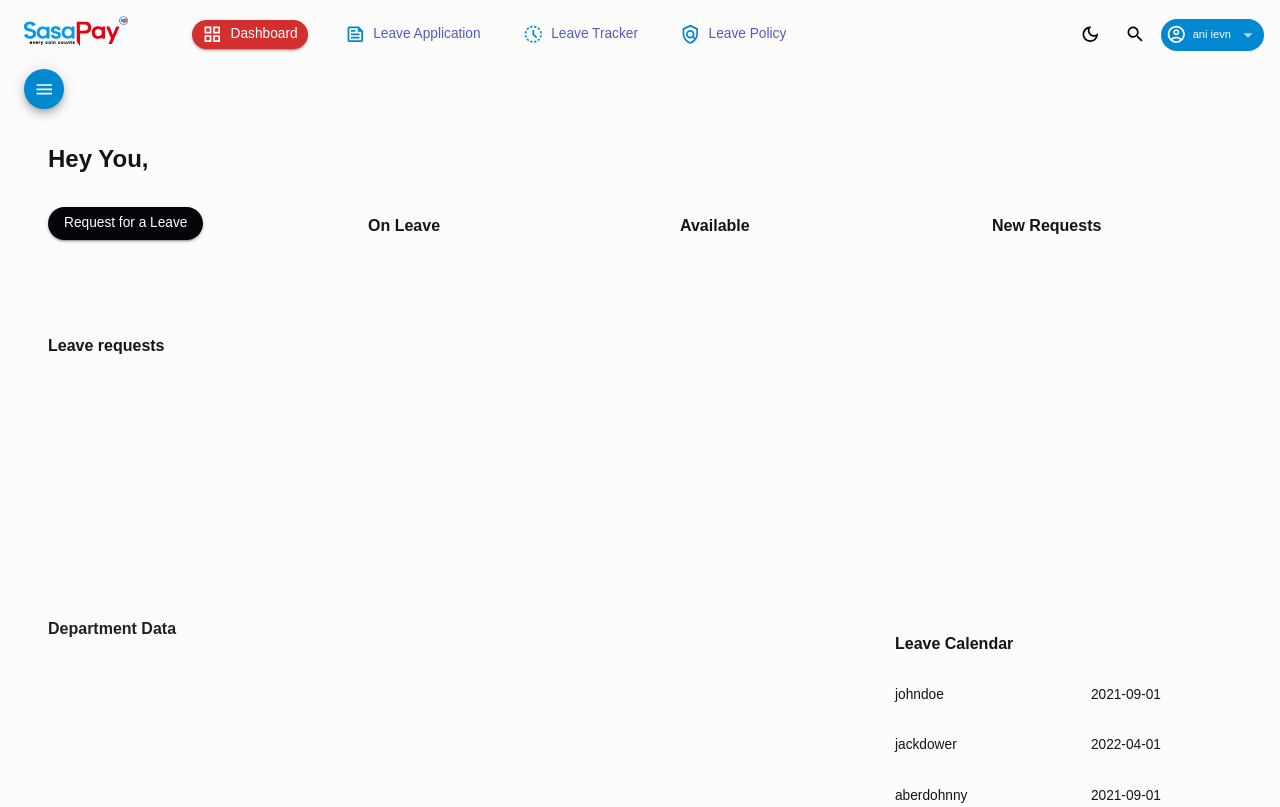
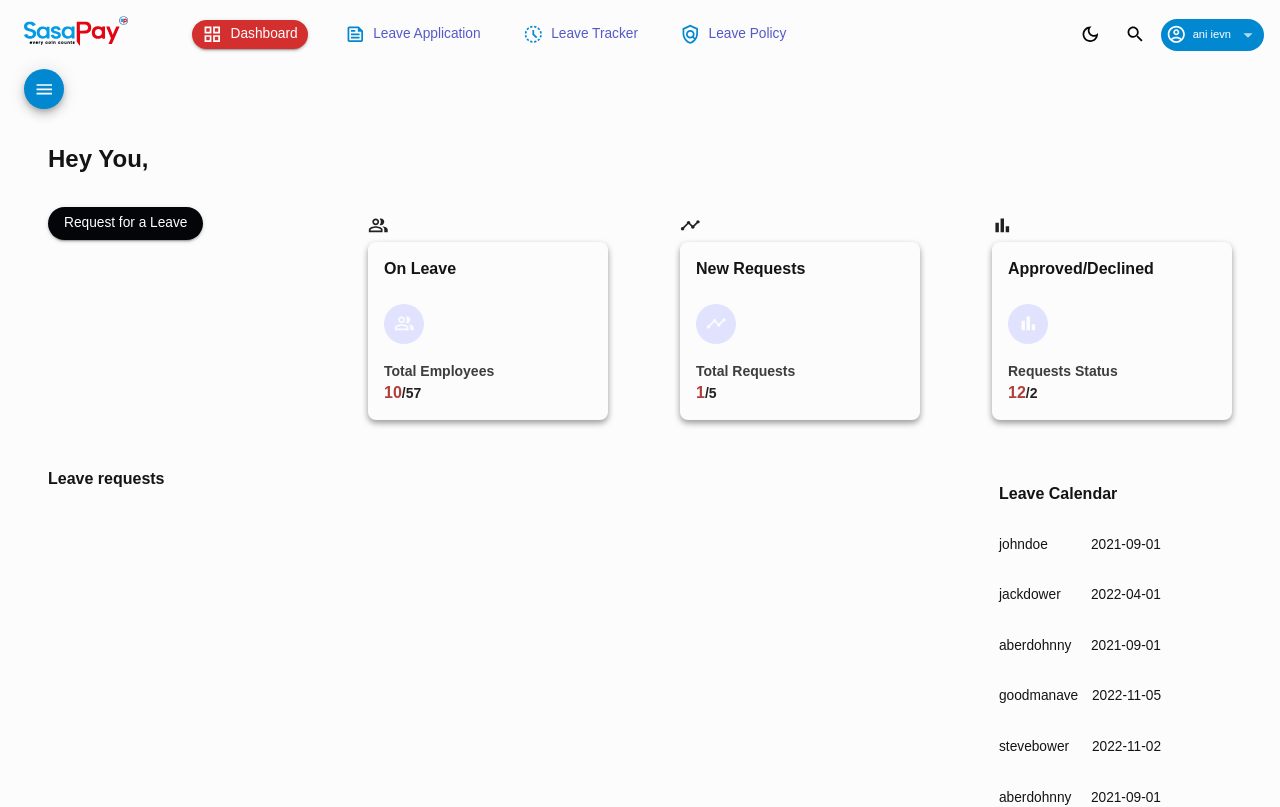
Before and after one commit to kevinMudenge/leave-management-system, a React (Create React App) app: page /dashboard/app in a window 1280 px wide. Shown: the top 807 px of the page. Built offline with nearby package versions, Linux system fonts and the light colour scheme.

Commit message:
fixed sidebar, statbox, did some stuff, overall looks good

```diff
--- a/src/components/global/copyright.jsx
+++ b/src/components/global/copyright.jsx
@@ -1,4 +1,4 @@
-
+import {Link} from "react-router-dom";
 import {Typography, useTheme} from "@mui/material";
 
 import {tokens} from "../../theme";
@@ -6,14 +6,14 @@ import {tokens} from "../../theme";
 export default function Copyright(props) {
     const theme = useTheme();
     const colors= tokens(theme.palette.mode);
-    const sasapayurl= "https//:sasapay.co.ke"
+    const sasapayurl= ""
 
     return (
       <Typography variant="h6" color={colors.blueAccent[400]} align="center" {...props}>
         {'Copyright © '}
-        <a color="inherit" target="_blank" rel="noopener noreferrer" href={sasapayurl}>
+        <Link color="inherit" target="_blank" href={sasapayurl}>
           SasaPay
-        </a>{' '}
+        </Link>{' '}
         {new Date().getFullYear()}
         {'.'}
       </Typography>
--- a/src/components/sections/StatBox.jsx
+++ b/src/components/sections/StatBox.jsx
@@ -1,22 +1,42 @@
-import { Box, Grid, Typography, useTheme } from "@mui/material";
+import { Avatar, Box, Grid, Typography, useTheme } from "@mui/material";
 import { tokens } from "../../theme";
 
-const StatBox = ({ title, icon}) => {
+const StatBox = ({ title, icon, subtitle, data, subdata}) => {
   const theme = useTheme();
   const colors = tokens(theme.palette.mode);
 
   return (
     <Grid container spacing={2} mt={1} mb={2} mx={1}>
-      <Box height="72px">
+      <Box width="240px">
       {icon}
-        <Box display="flex" alignItems="center" gap={2}>
-          <Typography
+        <Box display="flex" alignItems="flex-start" flexDirection="column"
+        sx={{
+          boxShadow: "0px 3px 6px rgba(0, 0, 0, 0.4)",
+          borderRadius: "8px",
+          padding: "16px",
+      }}
+      >
+          <Typography mb={1}
             variant="h5"
             fontWeight="bold"
             sx={{ color: colors.grey[100] }}
           >
             {title}
           </Typography>
+          <Avatar sx={{marginY: 2, backgroundColor: colors.blueAccent[900]}}>
+            {icon}
+          </Avatar>
+          <Typography
+            variant="h6"
+            fontWeight="bold"
+            sx={{ color: colors.grey[300] }}
+          >
+            {subtitle}
+          </Typography>
+          <Box display="flex" alignItems="baseline">
+          <Typography variant="h5" sx={{color: colors.redAccent[400]}} fontWeight='Bold'>{data}</Typography >
+          <Typography variant="h6" fontWeight='Bold'>/{subdata}</Typography>
+          </Box>
         </Box>
       </Box>
     </Grid>
--- a/src/scenes/auth/ForgotPassword.jsx
+++ b/src/scenes/auth/ForgotPassword.jsx
@@ -1,4 +1,4 @@
-import React, { useState, forwardRef } from 'react';
+import { useState, forwardRef } from 'react';
 import { Button, Avatar, Box, TextField, Modal, Typography, Snackbar } from '@mui/material';
 
 import ErrorOutlineOutlinedIcon from '@mui/icons-material/ErrorOutlineOutlined';
@@ -107,8 +107,8 @@ const Forgotpassword = forwardRef(({ open, onClose }, ref) => {
         borderRadius: '4px',
         textAlign: 'center',
       }}>
-        <Avatar sx={{ m: 'auto'}}>
-            <ContactSupportOutlinedIcon color="info"/>
+        <Avatar sx={{ m: 'auto', backgroundColor: '#f8dcdb'}}>
+            <ContactSupportOutlinedIcon color="error"/>
           </Avatar>
         <Typography component="h1" variant="h5" mt={2} mb={5}>Forgot Password?</Typography>
         <Typography variant='body2'>Enter the Email address associated with your account and we will send you your reset password shortly.</Typography>
--- a/src/scenes/auth/Login.jsx
+++ b/src/scenes/auth/Login.jsx
@@ -17,6 +17,7 @@ import Copyright from '../../components/global/copyright';
 
 
 export default function Login() {
+
   const navigate = useNavigate();
   const [showPassword] = useState(false);
   const [emailError, setEmailError] = useState('');
@@ -60,7 +61,7 @@ export default function Login() {
     setForgotPasswordOpen(false);
   };
 
-  return (
+  return (<Box sx={{backgroundImage: 'url(../../assets/background.png)', backgroundRepeat: 'no-repeat', width: '100%'}}>
       <Container component="main" maxWidth="xs">
         <Box
           sx={{
@@ -70,7 +71,7 @@ export default function Login() {
             alignItems: 'center',
           }}
         >
-          <Avatar sx={{ m: 1}}>
+          <Avatar sx={{ m: 1, backgroundColor: '#e1e2fe'}}>
             <LockOutlinedIcon color="info"/>
           </Avatar>
           <Typography component="h1" variant="h5">
@@ -132,5 +133,6 @@ export default function Login() {
         </Box>
         <Copyright sx={{ mt: 8, mb: 4 }} />
       </Container>
+      </Box>
   );
 }
--- a/src/scenes/dashboard/index.jsx
+++ b/src/scenes/dashboard/index.jsx
@@ -1,3 +1,4 @@
+import { Link as RouterLink } from 'react-router-dom';
 import { Box, Button, Typography, Grid, useTheme } from "@mui/material";
 
 import { mockTransactions } from "../../data/mockData";
@@ -6,7 +7,10 @@ import { tokens } from "../../theme";
 import Header from "../../components/global/Header";
 import Copyright from '../../components/global/copyright';
 import StatBox from "../../components/sections/StatBox";
-import Sidebar from "../../components/global/Sidebar";
+
+import PeopleAltOutlinedIcon  from '@mui/icons-material/PeopleAltOutlined';
+import BarChartOutlinedIcon from '@mui/icons-material/BarChartOutlined';
+import TimelineOutlinedIcon from '@mui/icons-material/TimelineOutlined';
 
 
 
@@ -21,33 +25,42 @@ const Dashboard = () => {
       </Box>
 
       <Grid container spacing={2} mt={1} mb={2} mx={1}>
-        <Grid item xs={12} md={3}>
-          <Button variant="contained" sx={{ borderRadius: "32px", textTransform: "revert" }}>
+        <Grid item xs={12} md={3} alignItems="flex-start">
+          <Button variant="contained" sx={{ borderRadius: "32px", textTransform: "revert" }} component={RouterLink} to="/dashboard/leaveapplication">
             <Typography>Request for a Leave</Typography>
           </Button>
         </Grid>
         <Grid item xs={12} md={3}>
           <StatBox
             title="On Leave"
-            progress=".5"
+            icon={<PeopleAltOutlinedIcon/>}
+            data="10"
+            subdata="57"
+            subtitle="Total Employees"
             />
         </Grid>
         <Grid item xs={12} md={3}>
-          <StatBox
-            title="Available"
-            progress="0.50"
-            />
+        <StatBox
+            title="New Requests"
+            icon={<TimelineOutlinedIcon/>}
+            data="1"
+            subdata="5"
+            subtitle="Total Requests"
+          />
         </Grid>
         <Grid item xs={12} md={3}>
-          <StatBox
-            title="New Requests"
-            progress="0.30"
-          />
+           <StatBox
+            title="Approved/Declined"
+            icon={<BarChartOutlinedIcon/>}
+            data="12"
+            subdata="2"
+            subtitle="Requests Status"
+            />
         </Grid>
       </Grid>
 
       <Grid container spacing={2} mt={1} mb={2} mx={1}>
-        <Grid item xs={12}>
+        <Grid item xs={12} md={9}>
           <Box>
             <Typography
             variant="h5"
@@ -57,30 +70,8 @@ const Dashboard = () => {
               Leave requests
             </Typography>
           </Box>
-          <Box height="250px" m="-20px 0 0 0">
-           {/*datagrid goes here*/}
-          </Box>
         </Grid>
-      </Grid>
-
-        {/* ROW 3 */}
-      <Grid container spacing={2} mt={1} mb={2} mx={1}>
-        <Grid item xs={12} md={8}>
-          <Typography variant="h5" fontWeight="600">
-            Department Data
-          </Typography>
-          <Box
-            display="flex"
-            flexDirection="column"
-            alignItems="center"
-            mt="25px"
-          >
-            {/*pie data will go here */}
-
-
-          </Box>
-        </Grid>
-        <Grid item xs={12} md={3}>
+        <Grid item xs={12} md={2}>
           <Box
             display="flex"
             justifyContent="space-between"
@@ -109,6 +100,25 @@ const Dashboard = () => {
           ))}
         </Grid>
       </Grid>
+
+        {/* ROW 3 */}
+      <Grid container spacing={2} mt={1} mb={2} mx={1}>
+        <Grid item xs={12}>
+          <Typography variant="h5" fontWeight="600">
+            Department Data
+          </Typography>
+          <Box
+            display="flex"
+            flexDirection="column"
+            alignItems="center"
+            mt="25px"
+          >
+            {/*pie data will go here and etcetera*/}
+
+
+          </Box>
+        </Grid>
+      </Grid>
       <Grid mb={3}>
         <Typography
         variant="h5"
--- a/src/scenes/leaveapplication/index.jsx
+++ b/src/scenes/leaveapplication/index.jsx
@@ -17,13 +17,13 @@ const LeaveApplicationForm = () => {
   const leaveTypes = [
     { id: 1, name: "Annual Leave" },
     { id: 2, name: "Sick Leave" },
-    { id: 3, name: "Maternity Leave" },
-    { id: 4, name: "Paternal Leave" },
+    { id: 3, name: "Maternity Leave" },// place as menu item to edit
+    { id: 4, name: "Paternal Leave" },//as per gender
     { id: 5, name: "Compasionate Leave" },
     { id: 6, name: "Persoal Leave" },
     { id: 6, name: "Exam Leave" },
 
-    //add api calls or more leave data
+    //replace with api calls
   ];
 
 
--- a/src/scenes/leavetracker/index.jsx
+++ b/src/scenes/leavetracker/index.jsx
@@ -48,7 +48,7 @@ const Leavetracker = () => {
     },
     {
       field: "zipCode",
-      headerName: "Zip Code",
+      headerName: "Dept ID",
       flex: 1,
     },
   ];
--- a/src/theme.js
+++ b/src/theme.js
@@ -45,7 +45,7 @@ export const tokens=(mode) =>({
         600: "#535ac8",
         700: "#3e4396",
         800: "#2a2d64",
-        900: "#151632"
+        900: "#e1e2fe"
     },
 }: {
     grey: {
```
Also changed, not shown: src/components/global/Sidebar.jsx (+10 -15 lines), src/components/sections/PieChart.jsx (deleted, +0 -109 lines), src/scenes/leavepolicy/index.jsx (+15 -2 lines).
